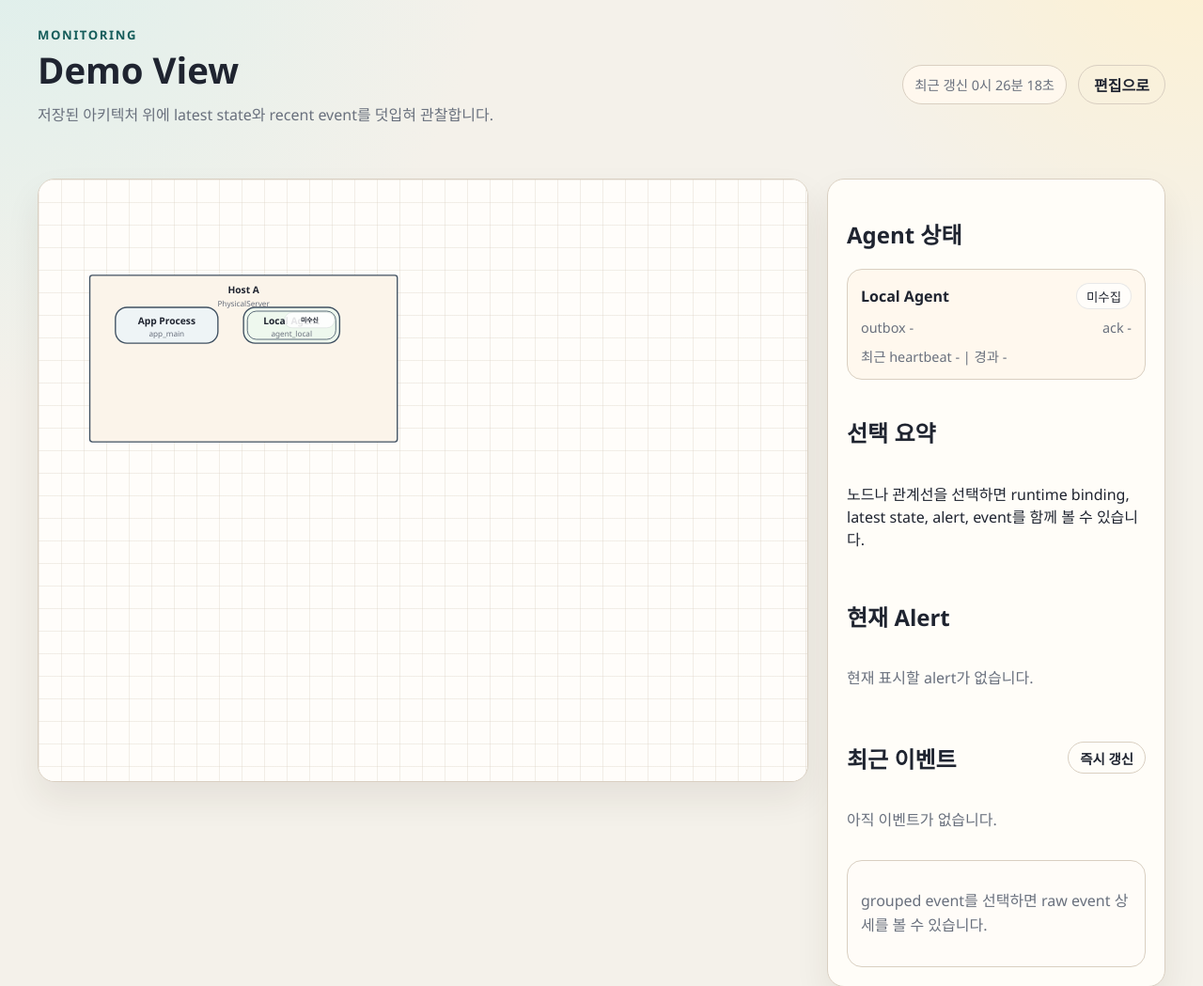
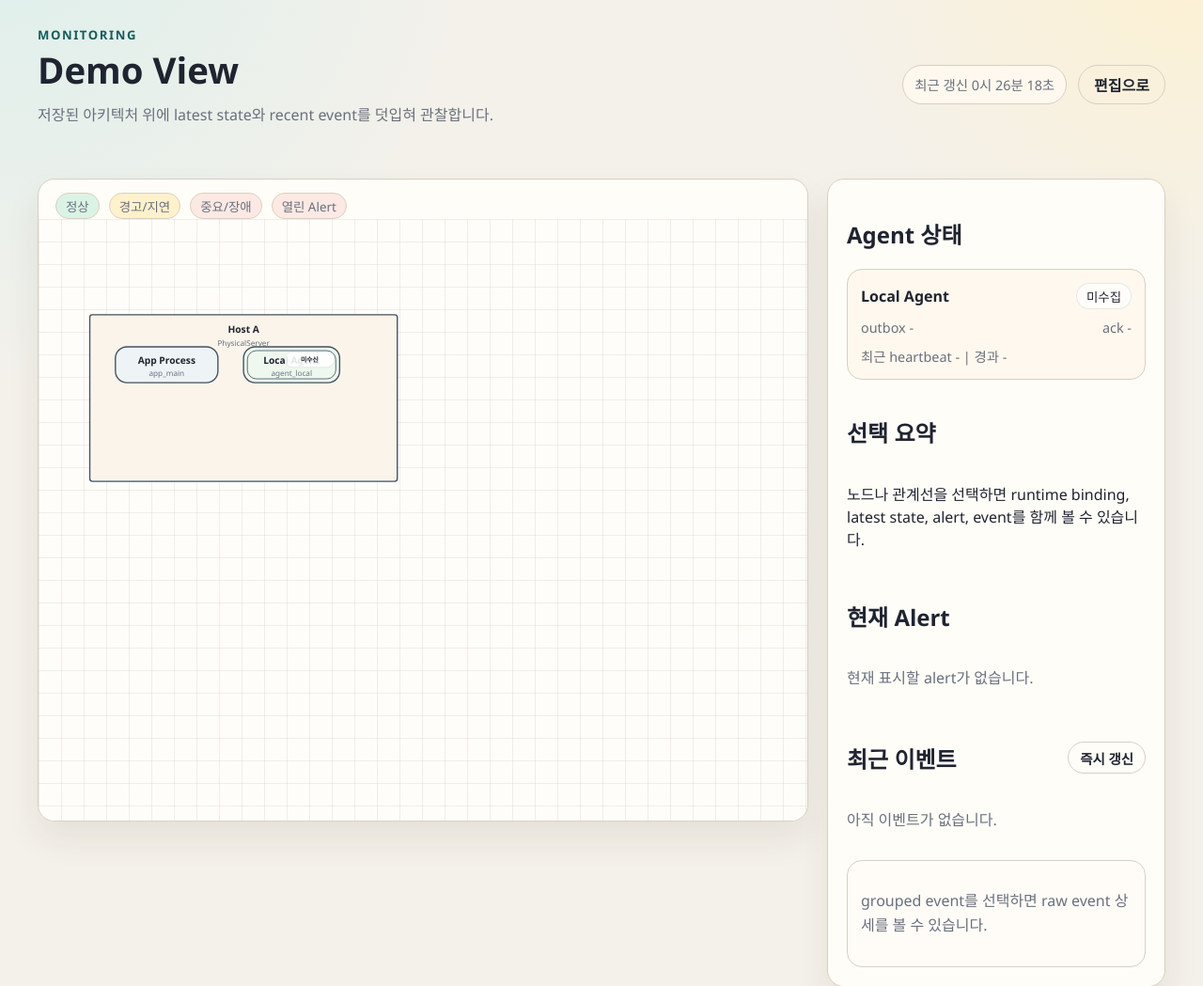
Before and after one commit to gomsoon/2604_swacan_auto, a Flask app: page /views/1/monitor in a window 1280 px wide. Shown: the part 95-1144 px from the top of the page at 94% size. Run offline with Flask 3, Linux system fonts and the light colour scheme; the visitor is signed in with stand-in values (Sample User, id 1); data comes from the database, SQL or seed files in the repository; data that the repository does not hold is empty.

Commit message:
Enhance monitoring alert and event context

```diff
--- a/app/static/css/app.css
+++ b/app/static/css/app.css
@@ -386,6 +386,38 @@ a {
     overflow: hidden;
 }
 
+.monitor-canvas-legend {
+    display: flex;
+    gap: 10px;
+    flex-wrap: wrap;
+    padding: 14px 18px 0;
+}
+
+.legend-pill {
+    display: inline-flex;
+    align-items: center;
+    min-height: 28px;
+    padding: 0 10px;
+    border-radius: 999px;
+    border: 1px solid var(--line);
+    background: var(--panel-strong);
+    color: var(--muted);
+    font-size: 0.84rem;
+}
+
+.legend-pill.status-up {
+    background: var(--ok-soft);
+}
+
+.legend-pill.status-warning {
+    background: var(--warning-soft);
+}
+
+.legend-pill.status-down,
+.legend-pill.has-alert {
+    background: var(--danger-soft);
+}
+
 .diagram-canvas {
     display: block;
     width: 100%;
--- a/app/static/js/diagram.js
+++ b/app/static/js/diagram.js
@@ -151,6 +151,32 @@ function alertCountForNode(node, alertsByMonitoredObjectId) {
     return alertsByMonitoredObjectId.get(node.monitored_object_id)?.length || 0;
 }
 
+function alertsForNode(node, alertsByMonitoredObjectId) {
+    if (!node.monitored_object_id || !(alertsByMonitoredObjectId instanceof Map)) {
+        return [];
+    }
+    return alertsByMonitoredObjectId.get(node.monitored_object_id) || [];
+}
+
+function visualLevelForRuntime({ latestState, alerts }) {
+    if (alerts.some((alert) => alert.severity === "critical")) {
+        return "down";
+    }
+    if (latestState && (latestState.status === "down" || latestState.severity === "critical")) {
+        return "down";
+    }
+    if (alerts.some((alert) => alert.severity === "warning")) {
+        return "warning";
+    }
+    if (latestState && (latestState.status === "warning" || latestState.severity === "warning")) {
+        return "warning";
+    }
+    if (latestState && (latestState.status === "up" || latestState.status === "healthy" || latestState.severity === "info")) {
+        return "up";
+    }
+    return "";
+}
+
 function buildViewBox(nodes) {
     if (nodes.length === 0) {
         return "0 0 1200 800";
@@ -228,9 +254,25 @@ export function renderDiagram(svg, options) {
 
         const source = resolveAnchorPoint(sourceNode, edge.source_anchor);
         const target = resolveAnchorPoint(targetNode, edge.target_anchor);
+        const sourceState = runtimeStateForNode(sourceNode, latestStatesByTargetId, latestStatesByMonitoredObjectId);
+        const targetState = runtimeStateForNode(targetNode, latestStatesByTargetId, latestStatesByMonitoredObjectId);
+        const sourceAlerts = alertsForNode(sourceNode, alertsByMonitoredObjectId);
+        const targetAlerts = alertsForNode(targetNode, alertsByMonitoredObjectId);
+        const edgeAlertCount = sourceAlerts.length + targetAlerts.length;
+        const edgeLevel =
+            visualLevelForRuntime({ latestState: sourceState, alerts: sourceAlerts }) === "down" ||
+            visualLevelForRuntime({ latestState: targetState, alerts: targetAlerts }) === "down"
+                ? "status-down"
+                : visualLevelForRuntime({ latestState: sourceState, alerts: sourceAlerts }) === "warning" ||
+                    visualLevelForRuntime({ latestState: targetState, alerts: targetAlerts }) === "warning"
+                  ? "status-warning"
+                  : visualLevelForRuntime({ latestState: sourceState, alerts: sourceAlerts }) === "up" ||
+                      visualLevelForRuntime({ latestState: targetState, alerts: targetAlerts }) === "up"
+                    ? "status-up"
+                    : "";
         const path = svgEl("path", {
             d: `M ${source.x} ${source.y} L ${target.x} ${target.y}`,
-            class: `diagram-edge${edge.id === selectedEdgeId ? " is-selected" : ""}`,
+            class: `diagram-edge${edge.id === selectedEdgeId ? " is-selected" : ""}${edgeLevel ? ` ${edgeLevel}` : ""}${edgeAlertCount > 0 ? " has-open-alert" : ""}`,
             "marker-end": "url(#edge-arrow)",
         });
         path.dataset.edgeId = String(edge.id);
@@ -250,6 +292,30 @@ export function renderDiagram(svg, options) {
             });
             label.textContent = edge.label;
             edgeLayer.appendChild(label);
+        }
+
+        if (edgeAlertCount > 0) {
+            const badgeGroup = svgEl("g", {
+                class: "edge-alert-badge",
+                transform: `translate(${(source.x + target.x) / 2 + 18}, ${(source.y + target.y) / 2 - 18})`,
+            });
+            badgeGroup.appendChild(
+                svgEl("circle", {
+                    class: "edge-alert-badge-shape",
+                    cx: 0,
+                    cy: 0,
+                    r: 10,
+                })
+            );
+            const badgeText = svgEl("text", {
+                class: "edge-alert-badge-text",
+                x: 0,
+                y: 4,
+                "text-anchor": "middle",
+            });
+            badgeText.textContent = String(Math.min(edgeAlertCount, 99));
+            badgeGroup.appendChild(badgeText);
+            edgeLayer.appendChild(badgeGroup);
         }
     }
 
@@ -293,6 +359,11 @@ export function renderDiagram(svg, options) {
         }
         if (statusClass) {
             classes.push(statusClass);
+        }
+
+        const alertCount = alertCountForNode(node, alertsByMonitoredObjectId);
+        if (alertCount > 0) {
+            classes.push("has-open-alert");
         }
 
         const group = svgEl("g", {
@@ -350,7 +421,6 @@ export function renderDiagram(svg, options) {
         group.appendChild(meta);
 
         const agentBadgeText = agentBadgeTextForNode(node, latestStatesByTargetId, latestStatesByMonitoredObjectId);
-        const alertCount = alertCountForNode(node, alertsByMonitoredObjectId);
         if (agentBadgeText) {
             const badgeWidth = Math.min(Math.max(agentBadgeText.length * 7 + 18, 78), Math.max(node.width - 16, 78));
             const badgeGroup = svgEl("g", {
--- a/app/static/js/monitor.js
+++ b/app/static/js/monitor.js
@@ -242,6 +242,40 @@ function replaceItemsForMonitoredObject(items, monitoredObjectId, nextItems) {
     return items.filter((item) => item.monitored_object_id !== monitoredObjectId).concat(nextItems);
 }
 
+function findGroupedEventForAlert(alert) {
+    if (!alert) {
+        return null;
+    }
+
+    const eventType = alert.metadata?.event_type;
+    const monitoredObjectId = alert.monitored_object_id;
+    const targetId = alert.target_id;
+
+    if (eventType && monitoredObjectId !== null && monitoredObjectId !== undefined) {
+        const byObjectAndType = state.events.find(
+            (event) => event.monitored_object_id === monitoredObjectId && event.event_type === eventType
+        );
+        if (byObjectAndType) {
+            return byObjectAndType;
+        }
+    }
+
+    if (eventType && targetId) {
+        const byTargetAndType = state.events.find(
+            (event) => event.target_id === targetId && event.event_type === eventType
+        );
+        if (byTargetAndType) {
+            return byTargetAndType;
+        }
+    }
+
+    if (monitoredObjectId !== null && monitoredObjectId !== undefined) {
+        return state.events.find((event) => event.monitored_object_id === monitoredObjectId) || null;
+    }
+
+    return null;
+}
+
 function sectionBlock(title, bodyHtml, metaHtml = "") {
     return `
         <section class="selection-summary-section">
@@ -261,16 +295,18 @@ function renderAlertCards(items, emptyMessage) {
     return `
         <div class="selection-summary-card-list">
             ${items
-                .map(
-                    (alert) => `
-                        <article class="selection-summary-card ${cardSeverityClass(alert.severity)}">
+                .map((alert) => {
+                    const linkedEvent = findGroupedEventForAlert(alert);
+                    return `
+                        <article class="selection-summary-card ${cardSeverityClass(alert.severity)}${linkedEvent ? " is-actionable" : ""}" data-alert-id="${escapeHtml(alert.id)}"${linkedEvent ? ` data-linked-grouped-event-id="${escapeHtml(linkedEvent.id)}"` : ""}>
                             <h4>${escapeHtml(alert.alert_code)}</h4>
                             <p>${escapeHtml(alert.latest_message || "메시지 없음")}</p>
                             <p>${escapeHtml(alert.severity)} | ${escapeHtml(alert.status)} | 반복 ${escapeHtml(alert.repeat_count ?? 1)}회</p>
                             <p>${escapeHtml(formatTimestamp(alert.last_occurred_at))}</p>
+                            ${linkedEvent ? `<p>관련 이벤트 열기: ${escapeHtml(linkedEvent.event_type)}</p>` : ""}
                         </article>
-                    `
-                )
+                    `;
+                })
                 .join("")}
         </div>
     `;
@@ -285,11 +321,12 @@ function renderGroupedEventCards(items, emptyMessage) {
             ${items
                 .map(
                     (event) => `
-                        <article class="selection-summary-card ${cardSeverityClass(event.severity)}">
+                        <article class="selection-summary-card ${cardSeverityClass(event.severity)} is-actionable" data-grouped-event-id="${escapeHtml(event.id)}">
                             <h4>${escapeHtml(event.event_type)}</h4>
                             <p>${escapeHtml(event.latest_message || "메시지 없음")}</p>
                             <p>${escapeHtml(event.severity)} | 반복 ${escapeHtml(event.repeat_count ?? 1)}회</p>
                             <p>${escapeHtml(formatTimestamp(event.last_occurred_at || event.occurred_at))}</p>
+                            <p>raw event 상세 열기</p>
                         </article>
                     `
                 )
@@ -918,6 +955,27 @@ eventsList?.addEventListener("click", async (event) => {
         showBanner(error.message, "error");
     }
 });
+selectionSummary?.addEventListener("click", async (event) => {
+    const target = event.target instanceof Element ? event.target : null;
+    if (!target) {
+        return;
+    }
+
+    const groupedEventCard = target.closest("[data-grouped-event-id]");
+    const alertCard = target.closest("[data-alert-id]");
+    const linkedGroupedEventId = alertCard?.dataset.linkedGroupedEventId;
+    const groupedEventId = groupedEventCard?.dataset.groupedEventId || linkedGroupedEventId;
+    if (!groupedEventId) {
+        return;
+    }
+
+    try {
+        clearBanner();
+        await loadEventDetails(Number(groupedEventId));
+    } catch (error) {
+        showBanner(error.message, "error");
+    }
+});
 eventDetailPanel?.addEventListener("click", (event) => {
     const card = event.target instanceof Element ? event.target.closest("[data-raw-event-id]") : null;
     if (!card) {
--- a/app/templates/monitor.html
+++ b/app/templates/monitor.html
@@ -16,6 +16,12 @@
 
     <div class="workspace-grid monitor-grid">
         <section class="card canvas-card">
+            <div class="monitor-canvas-legend">
+                <span class="legend-pill status-up">정상</span>
+                <span class="legend-pill status-warning">경고/지연</span>
+                <span class="legend-pill status-down">중요/장애</span>
+                <span class="legend-pill has-alert">열린 Alert</span>
+            </div>
             <svg id="monitor-canvas" class="diagram-canvas" aria-label="monitoring canvas"></svg>
         </section>
 
```
Also changed, not shown: other parts of app/static/css/app.css (+45 -0 lines), tests/test_playwright_e2e.py (+9 -0 lines).
